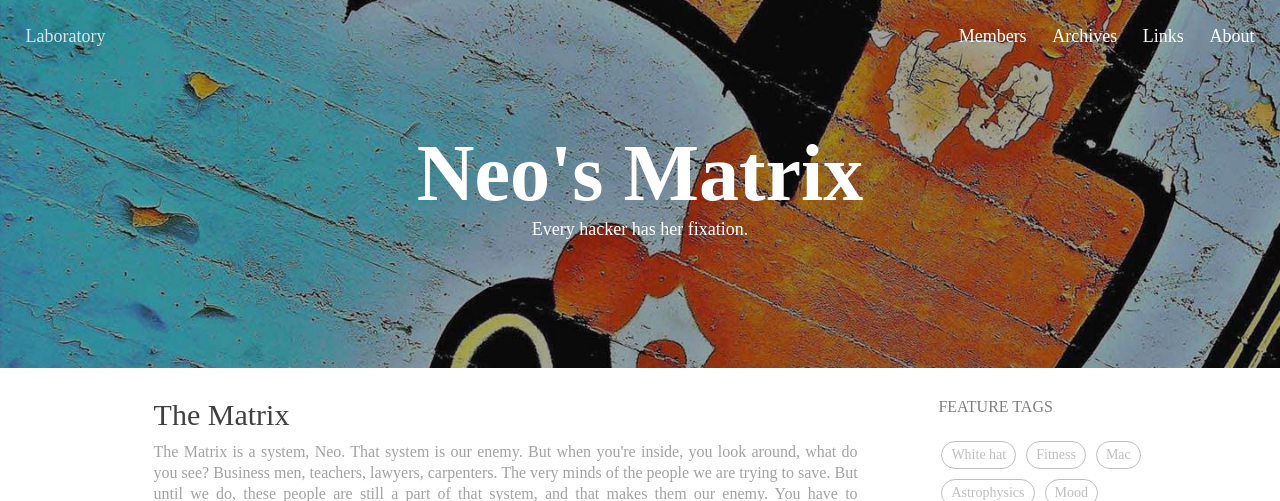
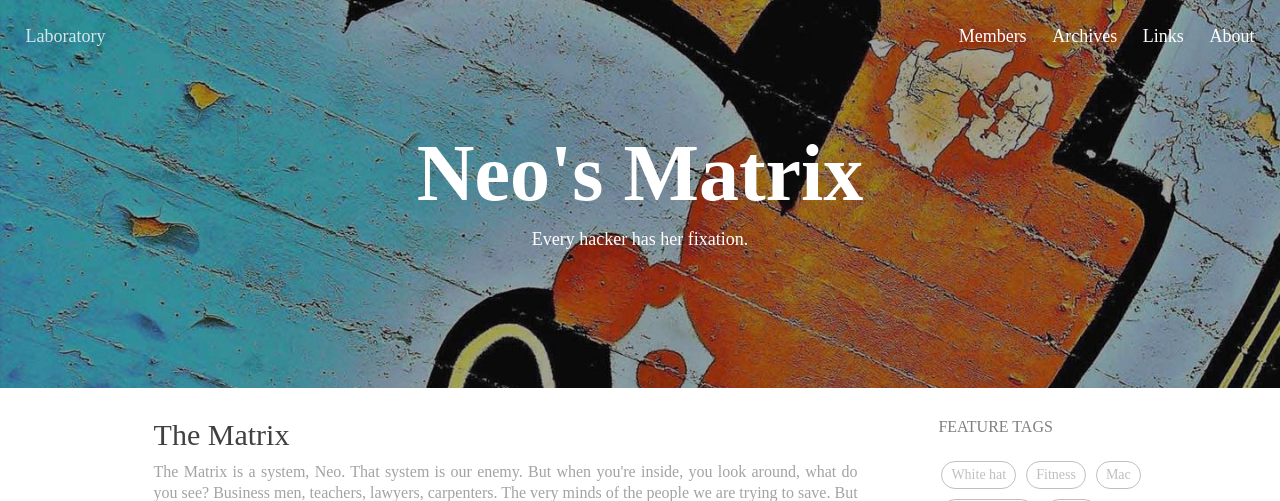
Before and after one commit to YYRancho/Neo, a Django app: page / in a window 1280 px wide. Shown: the top 501 px of the page. Run offline with Django 3.2, Linux system fonts and the light colour scheme.

Commit message:
Increase the padding(top & bottom) of the subheading

```diff
--- a/blog/static/css/home.css
+++ b/blog/static/css/home.css
@@ -14,13 +14,14 @@ hr {
     margin: 20px 0;
     border: none;
     border-top: 2px solid rgba(238, 238, 238, 1);
-    opacity: 0.5;
 }
 
 /*header*/
 header {
     color: #ffffff;
-    background-image: url(../../static/images/wall.jpg); background-position: center center; background-size: cover;
+    background-image: url(../../static/images/wall.jpg);
+    background-position: center center;
+    background-size: cover;
     text-align: center;
 }
 div.site-heading {
@@ -31,6 +32,7 @@ div.heading {
     font-weight: 600;
 }
 div.subheading {
+    padding: 10px 0;
     font-family: "Ubuntu Mono";
     font-size: 18px;
 }
```
